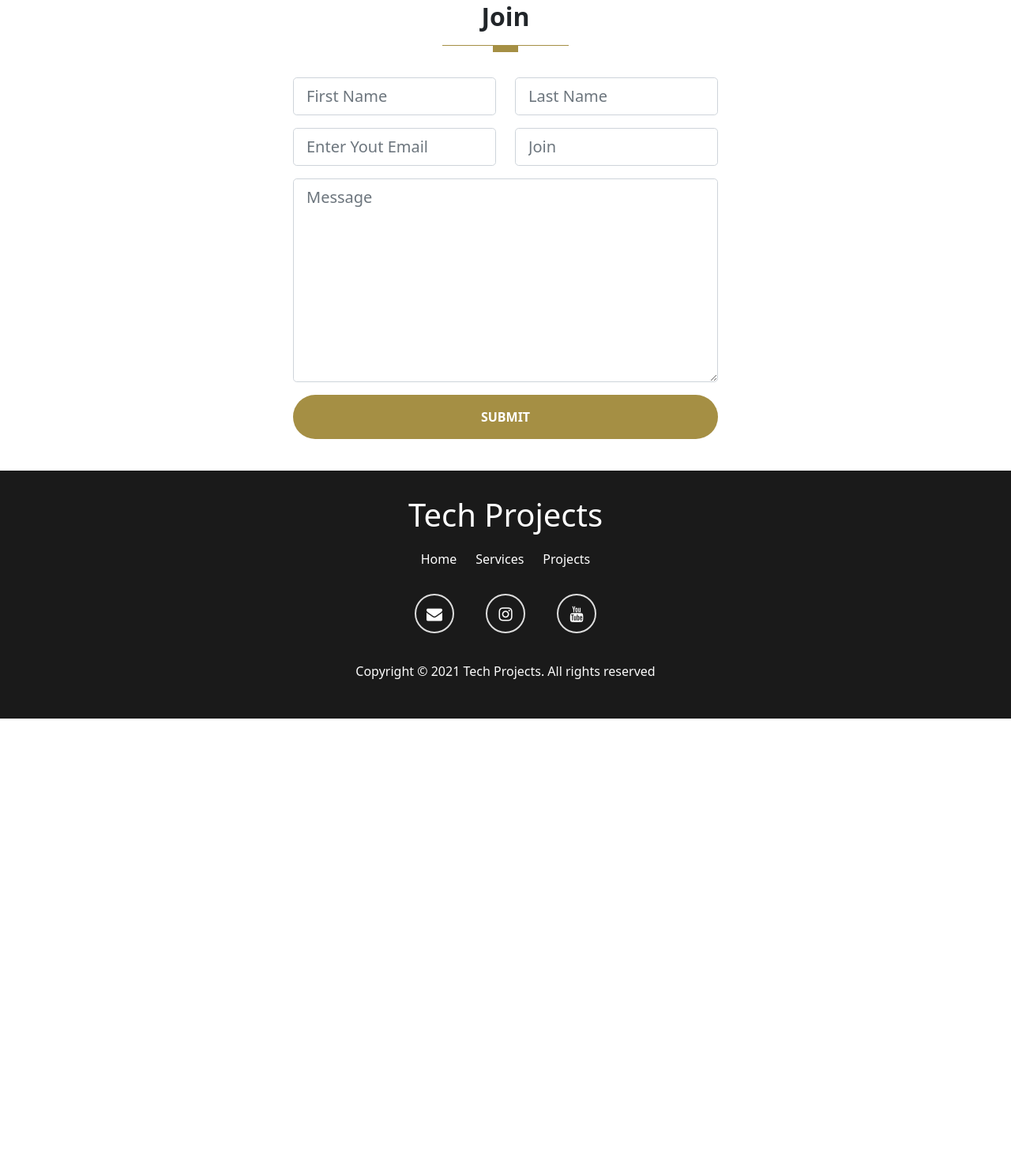
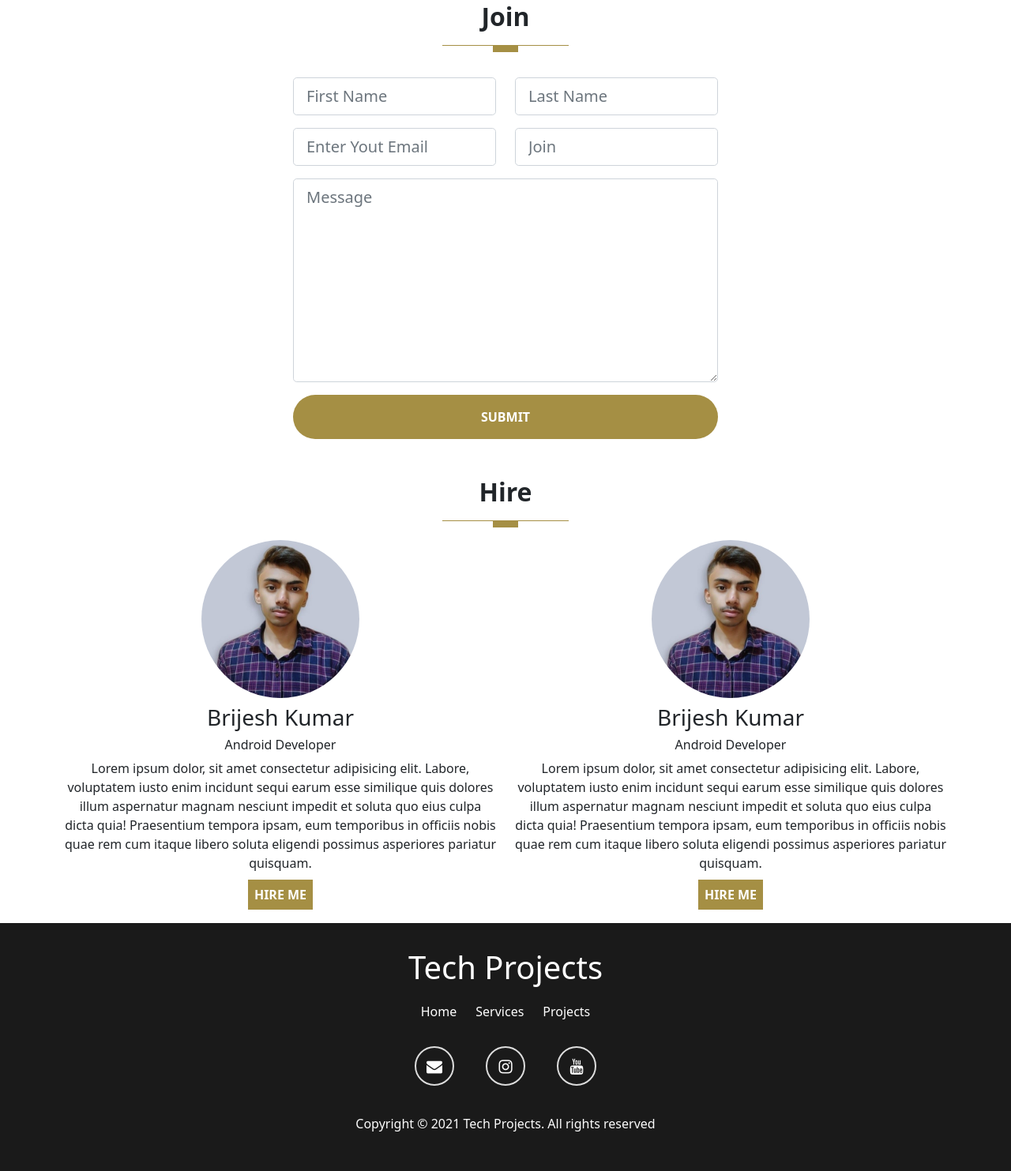
Before and after one commit to jineshnagori/tech-projects, a PHP site: page / in a window 1280 px wide. Shown: the part 3071-4554 px from the top of the page at 79% size. Before the commit the page ends 3981 px from the top, so only its background shows below. Run offline with PHP 8.4, Linux system fonts and the light colour scheme; some libraries are stand-ins or nearby versions.

Commit message:
hire a dev added

```diff
--- a/assets/css/style.css
+++ b/assets/css/style.css
@@ -362,7 +362,7 @@ a {
 }
 
 #button:hover {
-  color: #000;
+  color: #000 !important;
   background: #fff;
   border: 3px solid #a58f44;
 }
@@ -647,3 +647,8 @@ footer {
 .footer .footer__copyright {
   margin-top: 1em;
 }
+
+.dev {
+  border-radius: 50%;
+  width: 200px;
+}
--- a/index.html
+++ b/index.html
@@ -360,7 +360,6 @@
               <div class="col-lg-6 col-md-12 mb-3" data-aos="fade-down" data-aos-duration="8000">
                 <input list="join" placeholder="Join" class="form-control form-control-lg">
                 <datalist id="join">
-                  <option value="Hire A Developer">Hire A Developer</option>
                   <option value="Sell Your Project Here">Sell Your Project Here</option>
                   <option value="Become Reseller">Become Reseller</option>
                   <option value="Online 1 to 1 Coaching">Online 1 to 1 Coaching</option>
@@ -376,6 +375,41 @@
                 </button>
               </div>
             </form>
+          </div>
+        </div>
+      </div>
+    </div>
+  </section>
+
+  <!-- Hire -->
+  <section id="hire" class="get-started pt-2">
+    <div class="container">
+      <div class="row text-center">
+        <h2 class="fw-bold mb-3">Hire</h2>
+        <div class="heading-line"></div>
+      </div>
+
+      <div class="row">
+        <div class="col-lg-6 col-md-6 text-center">
+          <div class="col-sm-4 col-lg-4 w-100 text-center mb-2" data-aos="fade-up" data-aos-duration="8000">
+            <img class="dev" src="assets/images/dev/1.png" class="img-fluid">
+          </div>
+          <div class="col-sm-8 col-lg-8 w-100 mb-4" data-aos="fade-down" data-aos-duration="8000">
+            <h3>Brijesh Kumar</h3>
+            <h6>Android Developer</h6>
+            <p>Lorem ipsum dolor, sit amet consectetur adipisicing elit. Labore, voluptatem iusto enim incidunt sequi earum esse similique quis dolores illum aspernatur magnam nesciunt impedit et soluta quo eius culpa dicta quia! Praesentium tempora ipsam, eum temporibus in officiis nobis quae rem cum itaque libero soluta eligendi possimus asperiores pariatur quisquam.</p>
+            <a id="button" href="" class="btn-primary p-2 text-white">HIRE ME</a>
+          </div>
+        </div>
+        <div class="col-lg-6 text-center">
+          <div class="col-sm-4 col-lg-4 w-100 text-center mb-2" data-aos="fade-up" data-aos-duration="8000">
+            <img class="dev" src="assets/images/dev/1.png" class="img-fluid">
+          </div>
+          <div class="col-sm-8 w-100 col-lg-8 mb-4" data-aos="fade-down" data-aos-duration="8000">
+            <h3>Brijesh Kumar</h3>
+            <h6>Android Developer</h6>
+            <p>Lorem ipsum dolor, sit amet consectetur adipisicing elit. Labore, voluptatem iusto enim incidunt sequi earum esse similique quis dolores illum aspernatur magnam nesciunt impedit et soluta quo eius culpa dicta quia! Praesentium tempora ipsam, eum temporibus in officiis nobis quae rem cum itaque libero soluta eligendi possimus asperiores pariatur quisquam.</p>
+            <a id="button" href="" class="btn-primary p-2 text-white">HIRE ME</a>
           </div>
         </div>
       </div>
```
Also changed, not shown: assets/images/dev/1.png (added).
